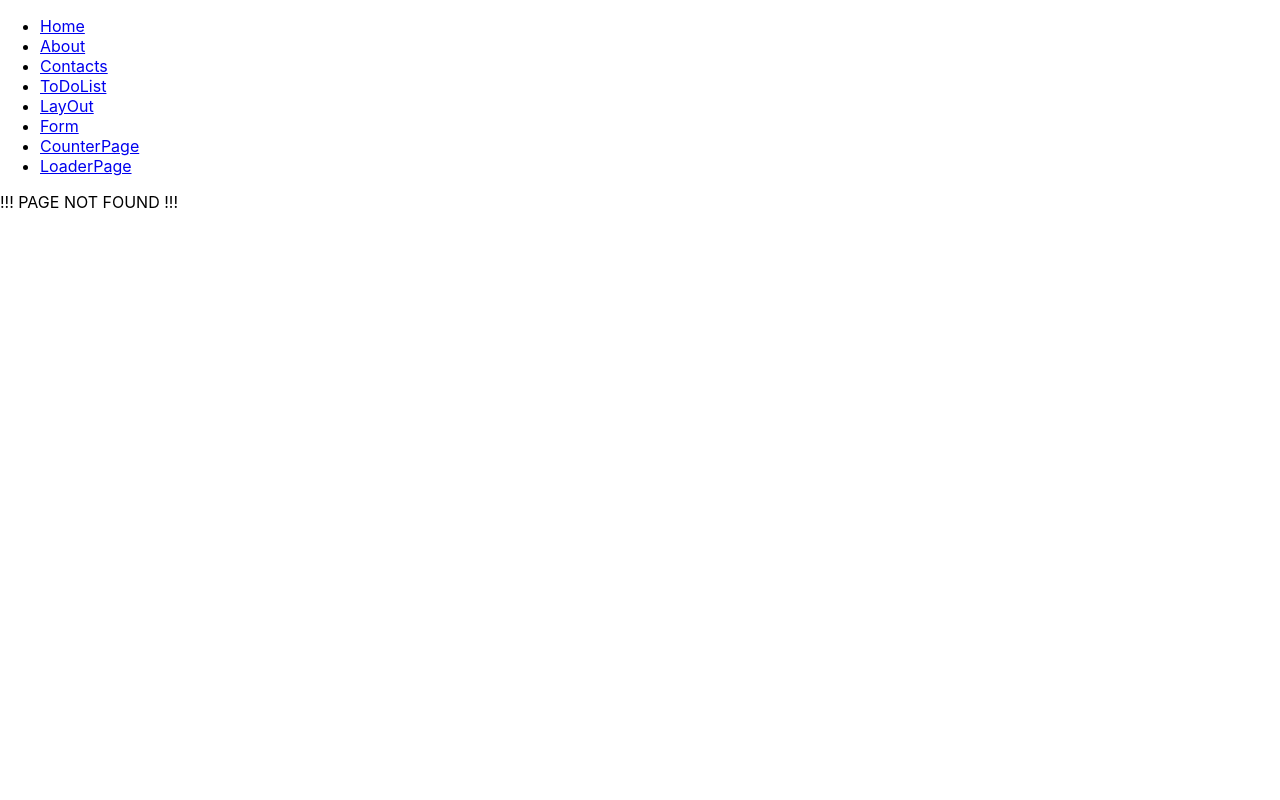
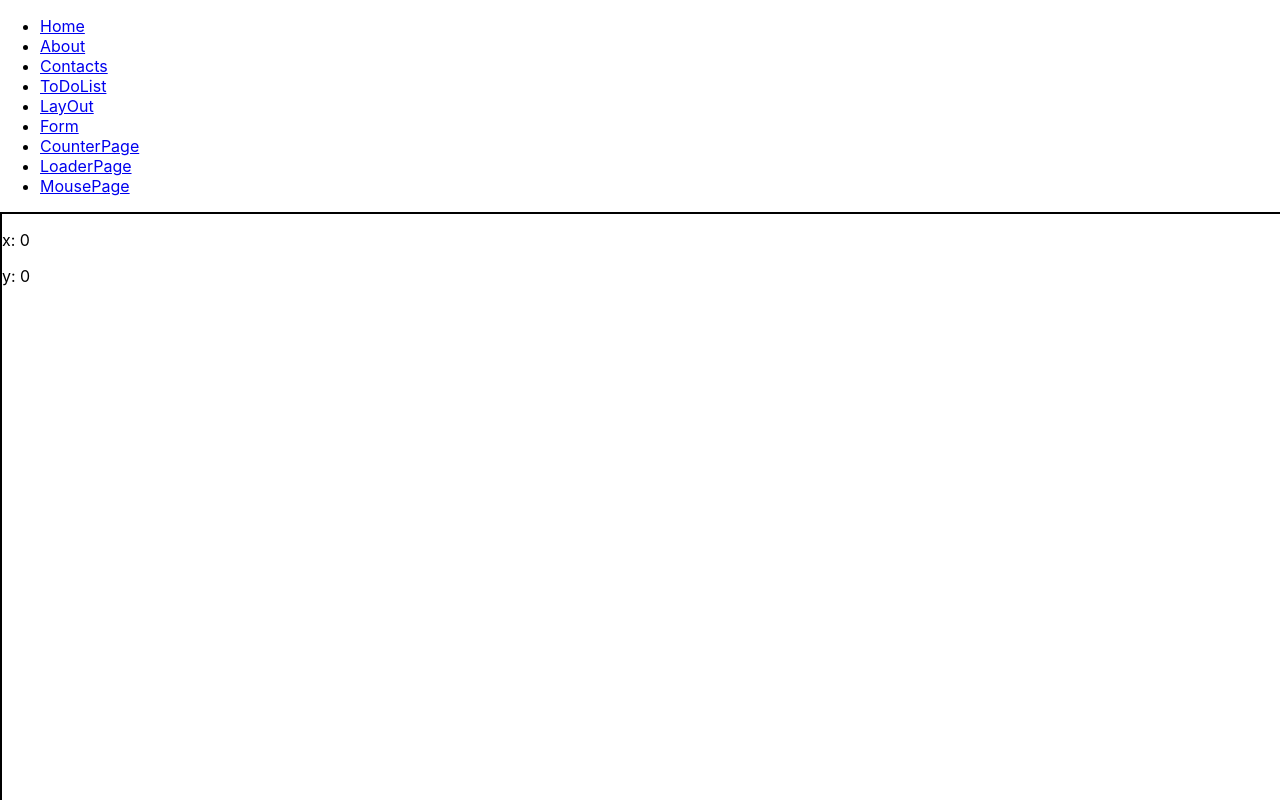
Before and after one commit to Lubov1506/remember, a React (Create React App) app: page /mousepage in a window 1280 px wide. Before the commit this address had no page. Shown: the top 800 px of the page. Built offline with nearby package versions, Linux system fonts and the light colour scheme.

Commit message:
MouseMoveTracker begin

```diff
--- a/src/App.js
+++ b/src/App.js
@@ -5,6 +5,7 @@ import Form from './components/Form'
 import LayOut from './components/LayOut'
 import CounterPage from './pages/CounterPage'
 import LoaderPage from './pages/LoaderPage'
+import MouseMovePage from './pages/MouseMovePage/imdex'
 function App (props) {
   return (
     <>
@@ -34,6 +35,9 @@ function App (props) {
           <li>
             <Link to='/loaderpage'>LoaderPage</Link>
           </li>
+          <li>
+            <Link to='/mousepage'>MousePage</Link>
+          </li>
         </ul>
         <Routes>
           <Route exact path='/' element={<Home />} />
@@ -43,6 +47,7 @@ function App (props) {
           <Route path='/form' element={<Form />} />
           <Route path='/layout' element={<LayOut />} />
           <Route path='/counterpage' element={<CounterPage />} />
+          <Route path='/mousepage' element={<MouseMovePage />} />
           <Route path='/loaderpage' element={<LoaderPage
  />} />
           <Route path='/*' element={<PageNotFound />} />
--- /dev/null
+++ b/src/components/MouseMoveTracker/index.js
@@ -0,0 +1,33 @@
+import React, { Component } from 'react';
+
+class MouseMoveTracker extends Component {
+    constructor(props) {
+        super(props);
+        this.state={
+            x:0,
+            y:0
+        }
+    }
+    handlerMouseMove = (event)=>{
+        this.setState({
+            x: event.clientX,
+            y: event.clientY,
+        })
+    }
+    render() {
+        const inlineStyles = {
+            height: '100vh',
+            width: '100vw',
+            border:'2px solid black'
+        }
+        const {x,y}= this.state
+        return (
+            <div style={inlineStyles} onMouseMove={this.handlerMouseMove}>
+                <p>x: {x}</p>
+                <p>y: {y}</p>
+            </div>
+        );
+    }
+}
+
+export default MouseMoveTracker;
--- /dev/null
+++ b/src/pages/MouseMovePage/imdex.js
@@ -0,0 +1,12 @@
+import React, { Component } from 'react';
+import MouseMoveTracker from '../../components/MouseMoveTracker';
+
+class MouseMovePage extends Component {
+    render() {
+        return (
+            <MouseMoveTracker/>
+        );
+    }
+}
+
+export default MouseMovePage;
```
